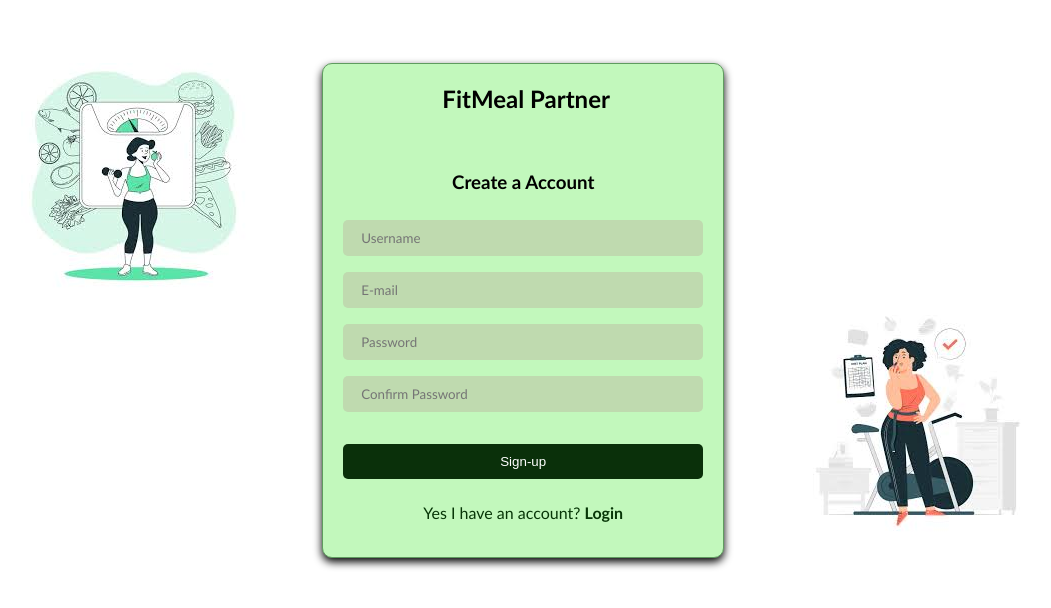
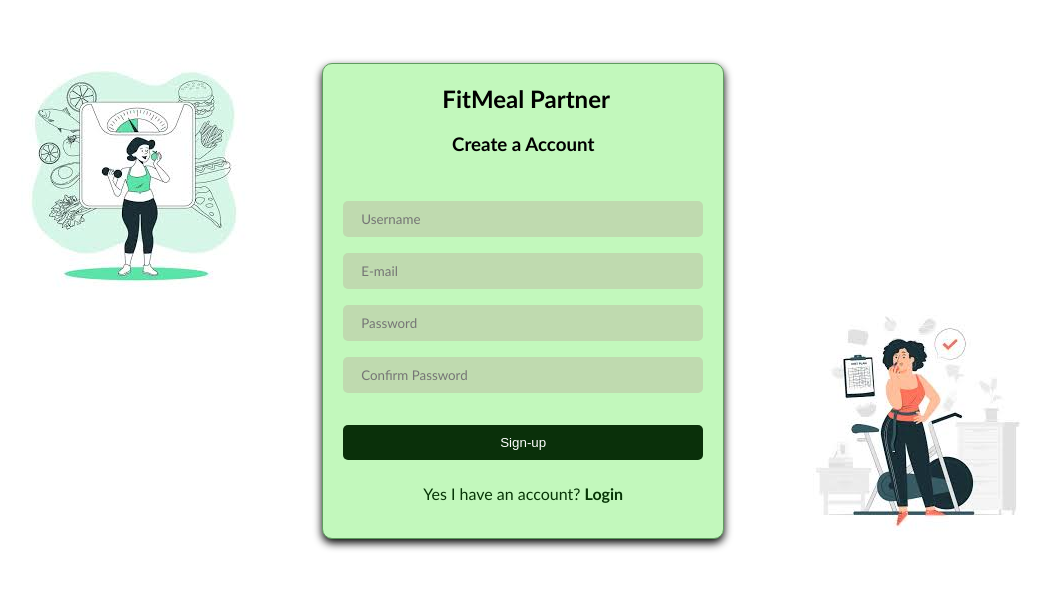
Before and after one commit to shanmugapriyar0/Fitness_Meal_Planner_Pro, a plain HTML site: page registerPage.html in a window 1280 px wide. Shown: the whole page, without its empty margins (95-1146 px from the left). Drawn offline with Linux system fonts and the light colour scheme.

```diff
--- a/registerPage.html
+++ b/registerPage.html
@@ -24,8 +24,8 @@
         <div id="registerContiner2">
             <form >
 
-                <h2><span> <img src=""></span> FitMeal Partner</h2><br>
-                <h3> Create a Account</h3>
+                <h2><span> <img src=""></span> FitMeal Partner</h2>
+                <h3> Create a Account</h3><br>
 
                 <input type="text" placeholder="Username" name="Username" required><br>
                 <input type = "text" placeholder = "E-mail" name="Email" required><br>
```
